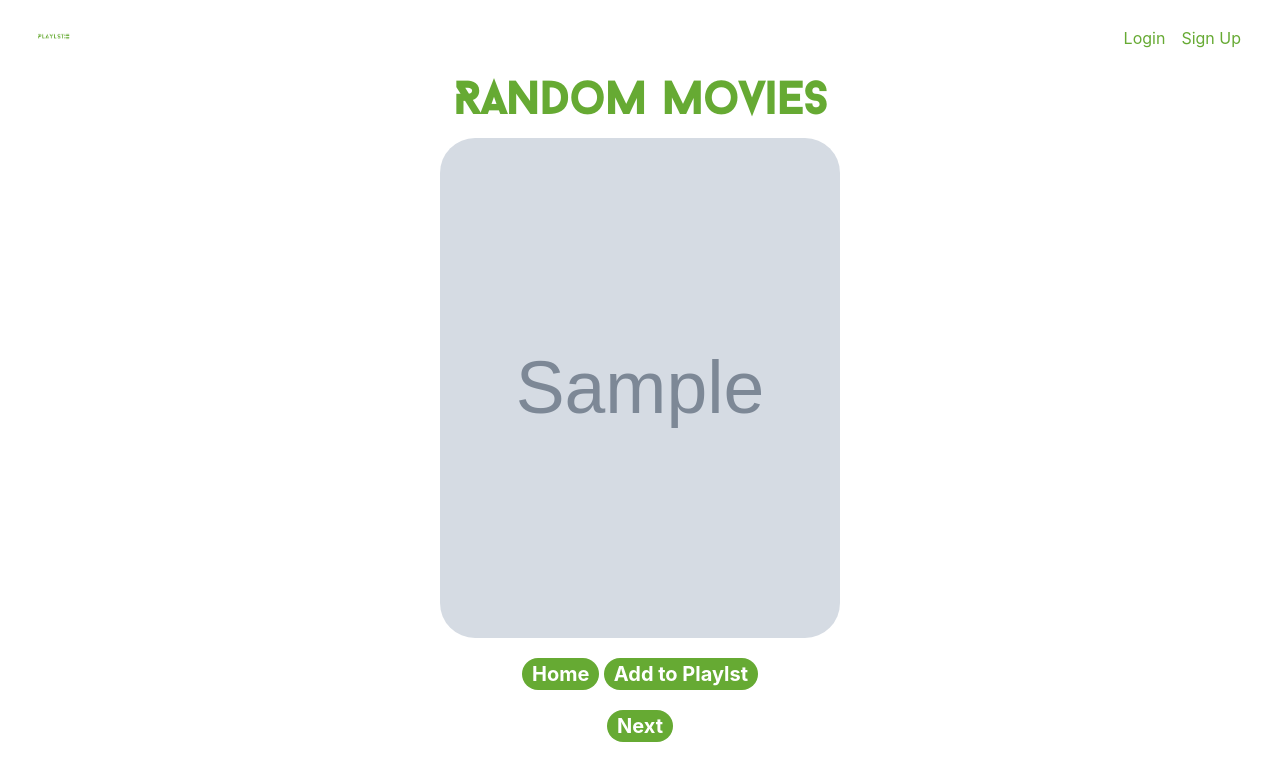
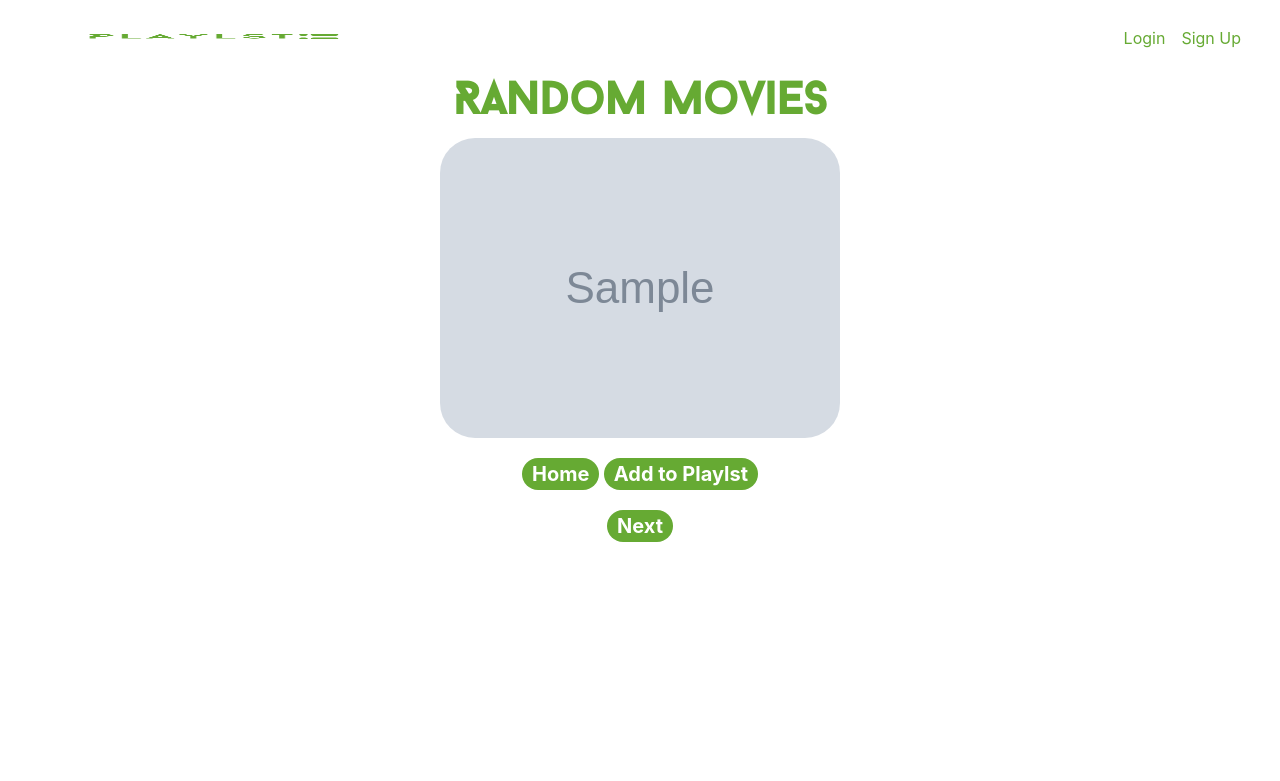
Before and after one commit to technicallyoutdoors/playlst, a Flask app: template website/templates/movies.html in a window 1280 px wide. Shown: the top 781 px of the page. Run offline with Flask 3, Linux system fonts and the light colour scheme; the template is opened without the code that fills it: most values are stand-ins (such as "Sample title", 1, 10 or a date in 2020); grey boxes marked "Sample" are stand-in pictures; some libraries are stand-ins or nearby versions.

Commit message:
changed the img tag to include the width at 400 and height at auto and load times were faster for the image, but the API call is still super slow

```diff
--- a/website/templates/movies.html
+++ b/website/templates/movies.html
@@ -8,10 +8,6 @@ content %}
     <form>
       <img
         src="{{ movie_image_url }}"
-        width="400"
-        height="500"
-        class="center"
-        name="movie_image"
       />
     </form>
 
@@ -184,6 +180,8 @@ content %}
     }
     img {
       border-radius: 35px;
+      height: auto;
+      width: 400px;
     }
   </style>
 </html>
```
